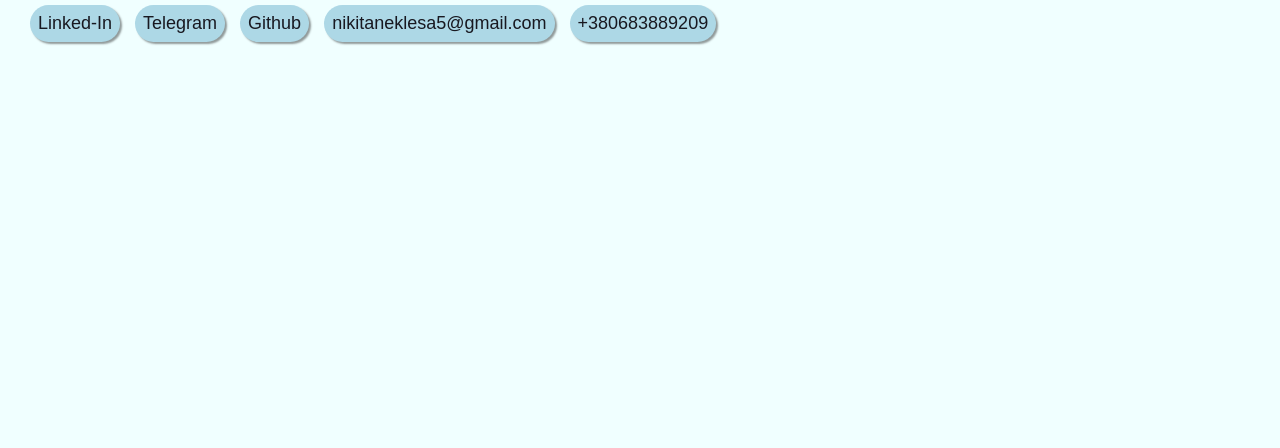
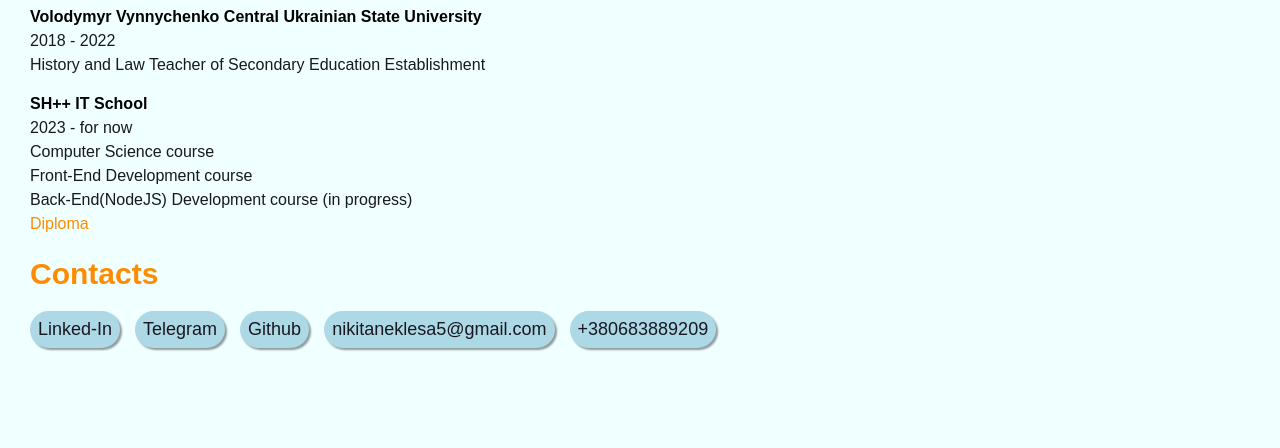
Before and after one commit to FatCaf/homepage, a plain HTML site: page index.html in a window 1280 px wide. Shown: the part 742-1190 px from the top of the page. Before the commit the page ends 884 px from the top, so only its background shows below. Drawn offline with Linux system fonts and the light colour scheme.

Commit message:
Add education block

```diff
--- a/index.html
+++ b/index.html
@@ -69,6 +69,32 @@
 						<div class="languages-block fh-start">
 							<div class="chip"><span>English - speaking</span></div>
 							<div class="chip"><span>Ukrainian - native</span></div>
+						</div>
+						<h2>Education</h2>
+						<div class="education-block fv-start">
+							<div class="education-item">
+								<h4>
+									Volodymyr Vynnychenko Central Ukrainian State University
+								</h4>
+								<p>2018 - 2022</p>
+								<p>
+									History and Law Teacher of Secondary Education Establishment
+								</p>
+							</div>
+							<div class="education-item">
+								<h4>SH++ IT School</h4>
+								<p>2023 - for now</p>
+								<p>
+									Computer Science course <br />
+									Front-End Development course <br />
+									Back-End(NodeJS) Development course (in progress)
+								</p>
+								<a
+									href="https://diploma.programming.org.ua/en/d/1562oBLWpRDYQrmpg7eOM34PyE8q7Zjz"
+									target="_blank"
+									>Diploma</a
+								>
+							</div>
 						</div>
 						<h2>Contacts</h2>
 						<div class="contacts-block fh-start">
```
